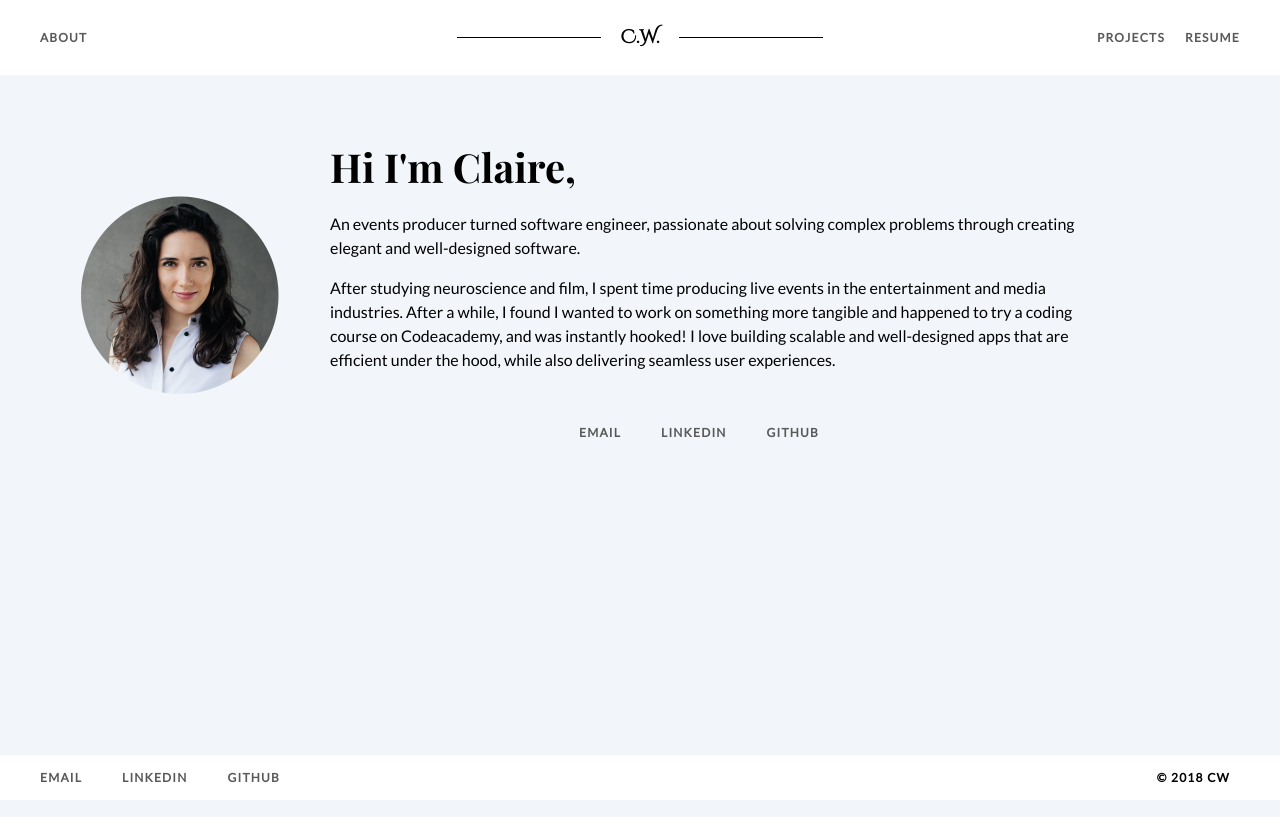
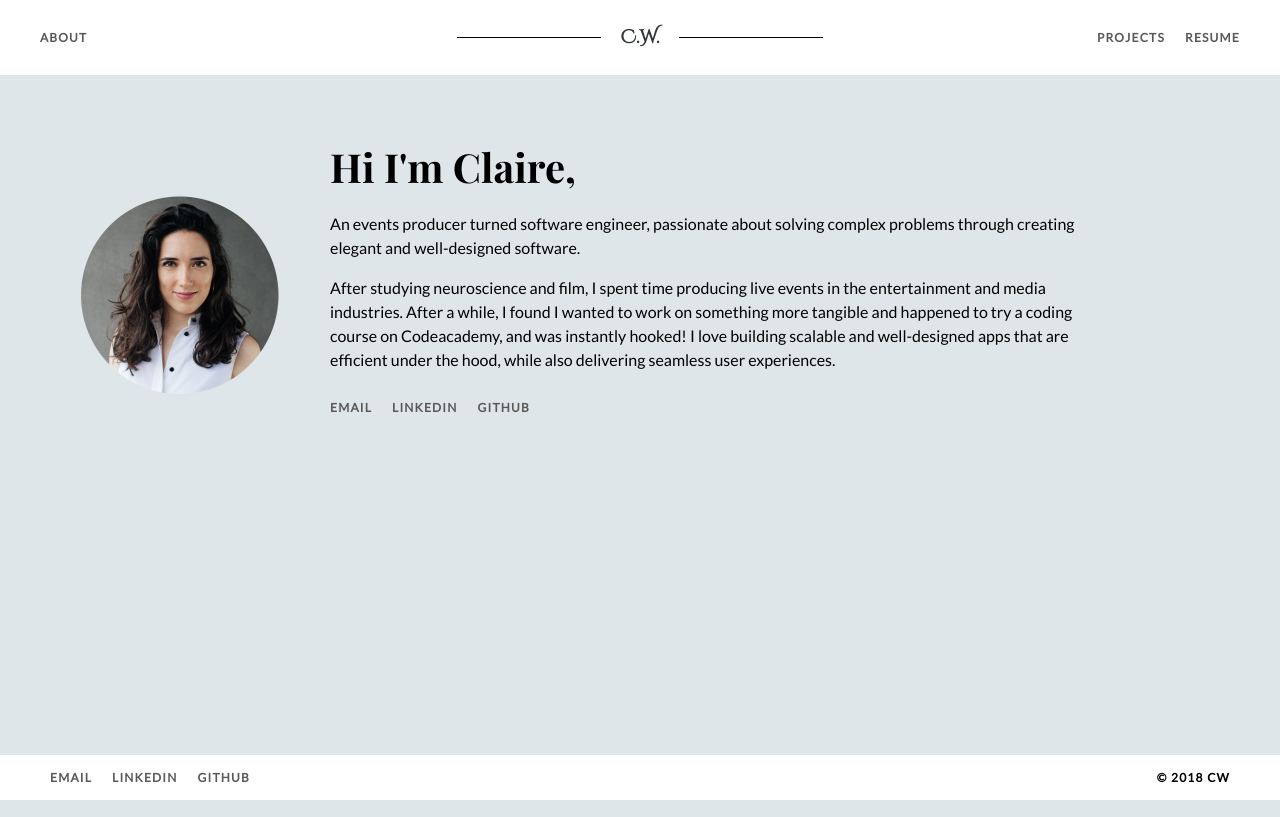
Before and after one commit to cwat08/personal-website, a React (Create React App) app: page /about in a window 1280 px wide. Built offline with nearby package versions, Linux system fonts and the light colour scheme.

Commit message:
fixed about page

```diff
--- a/src/App.css
+++ b/src/App.css
@@ -1,5 +1,5 @@
 .App {
-  /* text-align: center; */
+  text-align: center;
   font-family: 'Lato', sans-serif;
 }
 
@@ -12,7 +12,9 @@
   background-color: #222;
   height: 150px;
   padding: 20px;
-  color: white;
+  color: purple;
+  position: fixed;
+  top: 0;
 }
 
 .App-title {
@@ -37,6 +39,7 @@
   /* flex-flow: row wrap; */
   flex-direction: column;
   justify-content: space-between;
+  padding-bottom: 45px;
 }
 
 .project-title {
@@ -68,6 +71,13 @@
   letter-spacing: 0.1em;
 }
 
+.nav-item:hover {
+  color: #00cec9;
+}
+
+/* a:hover {
+  color: #00cec9;
+} */
 .nav-left {
   width: 33vw;
   justify-self: left;
@@ -89,30 +99,33 @@
   justify-content: space-around;
 } */
 
-.footer {
+footer {
   display: flex;
   flex-direction: row;
   justify-content: space-between;
   align-items: center;
-  position: absolute;
-  bottom: 0px;
-  padding-bottom: 0px;
   width: 100%;
   height: 45px;
   background-color: white;
+  position: absolute;
+  right: 0;
+  bottom: 0;
+  left: 0;
 }
 
-.resume {
-  height: 100vh;
-  width: 75vw;
+#resume {
+  /* height: 100vh;
+  width: 75vw; */
   background-color: white;
+  /* text-align: center; */
+  /* margin-left: auto;
+  margin-right: auto; */
 }
 
 iframe {
   border: none;
   overflow: hidden;
   align-content: middle;
-  background-color: white;
 }
 
 .project-images {
@@ -127,6 +140,8 @@ a {
 .single-project {
   padding: 50px;
   color: #595959;
+  text-align: center;
+  /* margin-bottom: 50px; */
 }
 
 .project-description {
@@ -140,36 +155,35 @@ a {
 
 .contact {
   display: flex;
-  justify-content: center;
-  margin-left: 20px;
-  /* position: absolute;
-  bottom: 20px;
-  width: 100%;
-  height: 60px; */
-  /* align-items: center; */
-  /* position: fixed;
-  bottom: 10px; */
+  justify-content: left;
+  margin-left: 50px;
 }
 
 .contact-link {
-  padding: 20px;
+  padding-right: 20px;
   color: #595959;
   font-size: 9pt;
   letter-spacing: 0.1em;
+}
+
+.contact-link:hover {
+  color: #00cec9;
 }
 
 .all-about-text {
   display: flex;
   flex-direction: row;
   text-align: left;
+  margin-right: 10px;
 }
 
-#about-contact {
+/* #about-contact {
   position: relative;
-  left: 0px;
+  left: 100px;
   top: 5px;
-  text-align: left;
-}
+  text-align: center;
+  /* text-align: left;
+} */
 .about-text {
   font-size: 1em;
   width: 60vw;
@@ -215,6 +229,7 @@ a {
 #logo {
   font-family: 'Cinzel Decorative', cursive;
   font-size: 14pt;
+  color: #2d3436;
 }
 
 .line {
@@ -249,7 +264,7 @@ hr {
   background-color: #666;
 } */
 
-.fancy {
+/* .fancy {
   line-height: 0.5;
   text-align: center;
 }
@@ -262,8 +277,8 @@ hr {
   content: '';
   position: absolute;
   height: 5px;
-  border-bottom: 1px solid white;
-  border-top: 1px solid white;
+  border-bottom: 1px solid black;
+  border-top: 1px solid black;
   top: 0;
   width: 600px;
 }
@@ -274,6 +289,17 @@ hr {
 .fancy span:after {
   left: 100%;
   margin-left: 15px;
+} */
+
+.fancy :before,
+.fancy :after {
+  content: '';
+  border-top: 0.1em solid black;
+  margin: 0 20px 0 0;
+  flex: 1 0 20px;
+}
+.fancy:after {
+  margin: 0 0 0 20px;
 }
 
 h2 {
@@ -288,3 +314,25 @@ h2 {
   margin-right: 25px;
   /* margin-top: 10px; */
 }
+
+.container {
+  /* background-color: #f2f5f9; */
+
+  position: relative;
+  min-height: 100%;
+  /* min-height: 100vh; */
+  /* padding-bottom: 15px; */
+}
+
+/* a {
+  height: 20px;
+} */
+
+/* hr {
+  display: block;
+  height: 1px;
+  border: 0;
+  border-top: 1px solid #ccc;
+  margin: 1em 0;
+  padding: 0;
+} */
--- a/src/App.js
+++ b/src/App.js
@@ -15,10 +15,10 @@ class App extends Component {
         {/* <header className="App-header">
           <h1 className="App-title">Claire's Site</h1>
         </header> */}
-        <div>
+        <div className="container">
           <Routes />
         </div>
-        <footer className="footer">
+        <footer>
           <Contact />
           <div className="copyright">
             <h4 className="copyright">&copy; 2018 CW</h4>
--- a/src/components/About.js
+++ b/src/components/About.js
@@ -4,12 +4,12 @@ import Contact from './Contact'
 const About = () => {
   return (
     // <div className="about-page">
-    <div className="about">
+    <div className="about container">
       <div>
         <img className="headshot" src="./headshot_final.png" align="left" />
         <br />
       </div>
-      <div id="all-about-text">
+      <div id="all-about-text container">
         <div className="about-text">
           <h2>Hi I'm Claire, </h2>
           <p>
@@ -26,9 +26,9 @@ const About = () => {
             the hood, while also delivering seamless user experiences.
           </p>
         </div>
-        <div id="about-contact">
-          <Contact />
-        </div>
+        {/* <div id="about-contact"> */}
+        <Contact />
+        {/* </div> */}
       </div>
     </div>
   )
--- a/src/components/ProjectList.js
+++ b/src/components/ProjectList.js
@@ -44,7 +44,8 @@ const projects = [
 
 const ProjectList = props => {
   return (
-    <div className="project-list">
+    <div className="project-list container">
+      <span className="fancy" />
       {projects.map((project, i) => {
         return <SingleProject project={project} index={i} />
       })}
--- a/src/components/Resume.js
+++ b/src/components/Resume.js
@@ -2,9 +2,9 @@ import React from 'react'
 
 const Resume = () => (
   <div id="resume">
+    <span className="fancy" />
     {/* <p> */}
     <iframe
-      // className="resume"
       src="https://docs.google.com/document/d/e/2PACX-1vRAglJoNMgMBh57DayS7bW0lU-XtDAjgHqdXSa9QaZPlE9pKqsF6QqGZtWAD6g1p4f91Eb5ATPFzxAt/pub?embedded=true"
       width="800"
       height="1500"
--- a/src/index.css
+++ b/src/index.css
@@ -2,5 +2,9 @@ body {
   margin: 0;
   padding: 0;
   font-family: sans-serif;
-  background-color: #f2f5f9;
+  /* background-color: #f2f5f9; */
+  background-color: #dfe6e9;
+  position: relative;
+  min-height: 100%;
+  min-height: 100vh;
 }
```
